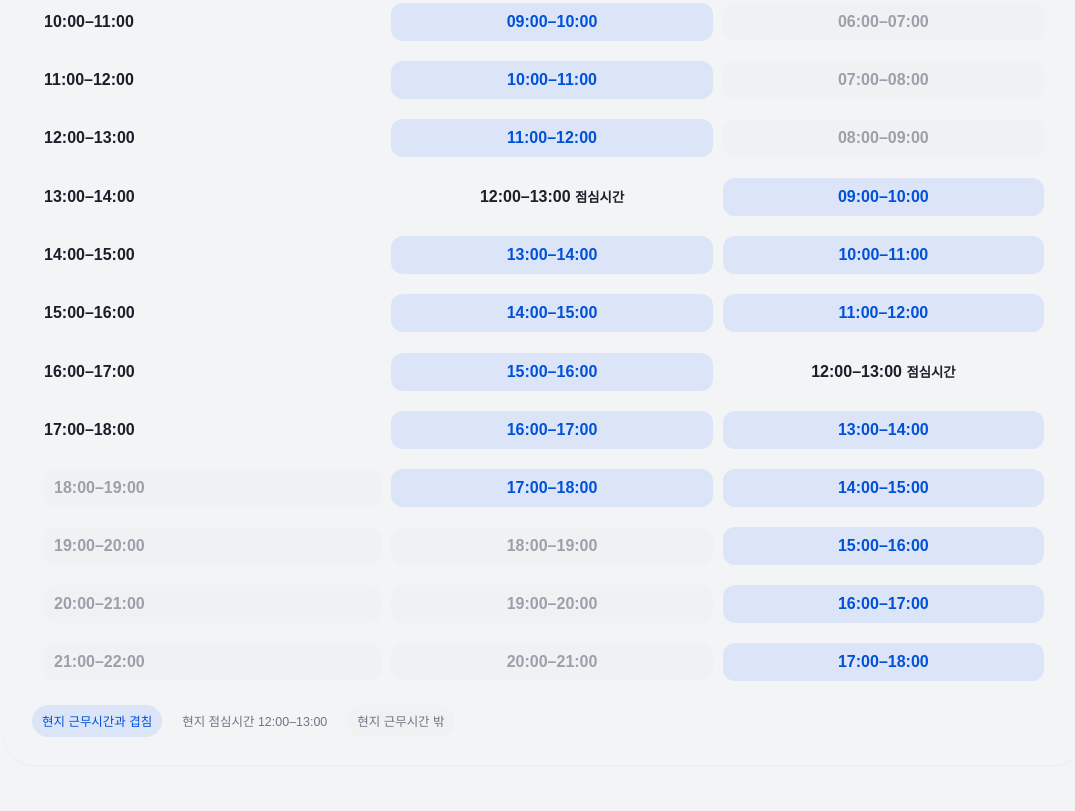
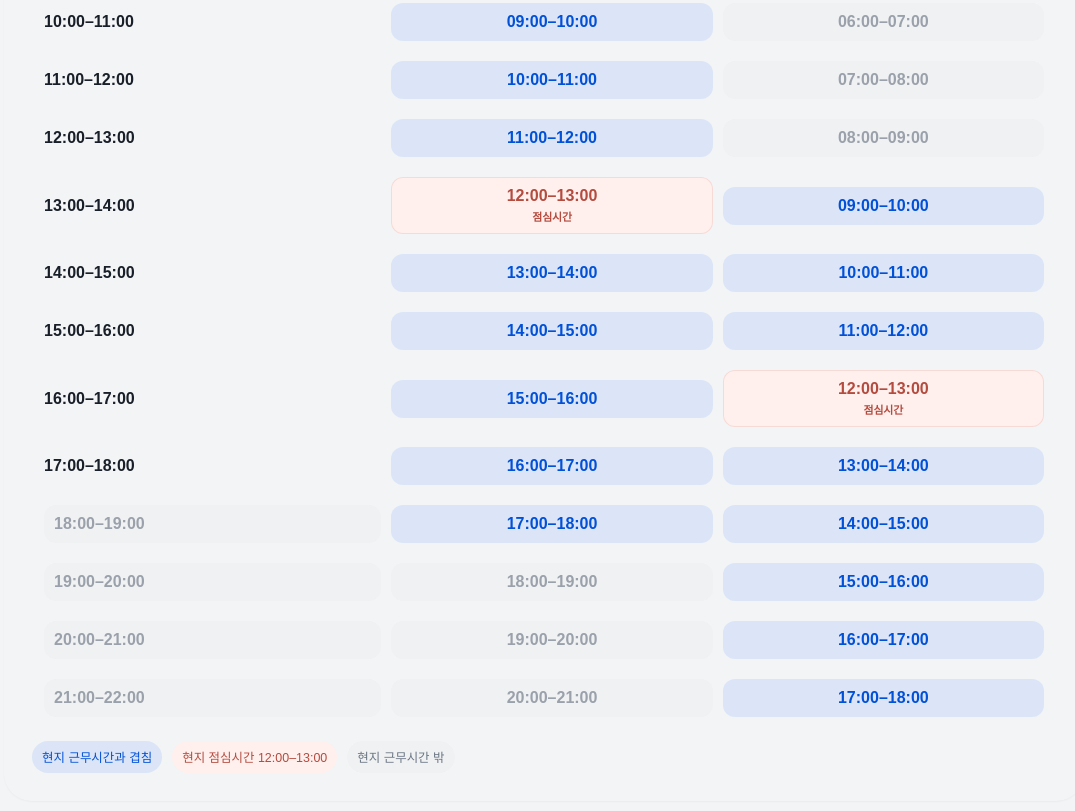
Before and after one commit to ericheo123/kst-singapore-kazakhstan-time, a website built with Vite: page index.html in a window 1280 px wide. Shown: the part 1237-2048 px from the top of the page, without its empty margins (96-1171 px from the left). Built offline with nearby package versions, Linux system fonts and the light colour scheme; a web font is replaced by a local one.

Commit message:
Style lunch hours with soft coral

```diff
--- a/styles.css
+++ b/styles.css
@@ -481,6 +481,11 @@ h1 {
 }
 
 .work-cell {
+  display: flex;
+  flex-direction: column;
+  align-items: center;
+  justify-content: center;
+  gap: 3px;
   padding: 10px;
   border-radius: 12px;
   text-align: center;
@@ -496,6 +501,18 @@ h1 {
 .work-cell.is-muted {
   background: #f0f1f3;
   color: #9aa1ab;
+}
+
+.work-cell.is-lunch {
+  background: #fff0ed;
+  color: #b44b3f;
+  box-shadow: inset 0 0 0 1px rgba(198, 86, 70, 0.14);
+}
+
+.work-cell.is-lunch small {
+  font-size: 0.68rem;
+  font-weight: 800;
+  letter-spacing: -0.01em;
 }
 
 .work-legend {
@@ -519,6 +536,11 @@ h1 {
 
 .legend-muted {
   background: #f0f1f3;
+}
+
+.legend-lunch {
+  background: #fff0ed;
+  color: #b44b3f;
 }
 
 @keyframes card-rise {
```
